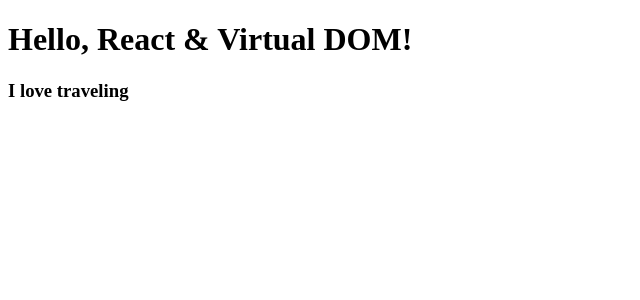
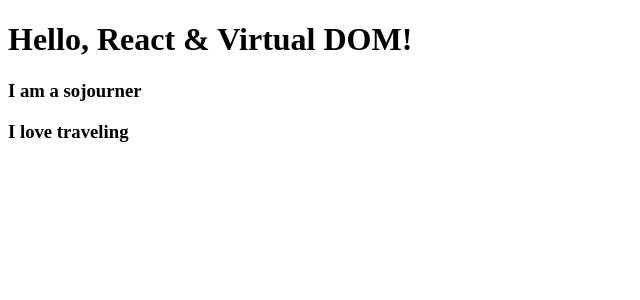
Before and after one commit to gyheo/sojourner_app, a React (Create React App) app: page / in a window 1280 px wide. Shown: the top 300 px of the page, without its empty margins (0-640 px from the left). Built offline with nearby package versions, Linux system fonts and the light colour scheme.

Commit message:
Practice making a component

```diff
--- a/src/App.js
+++ b/src/App.js
@@ -1,11 +1,13 @@
 import React from 'react';
 import Sojourner from './sojoruner';
+import Traveler from './traveler';
 
 function App() {
   return (
     <div>
       <h1>Hello, React & Virtual DOM!</h1>
       <Sojourner/>
+      <Traveler/>
     </div>
   );
 }
--- a/src/sojoruner.js
+++ b/src/sojoruner.js
@@ -1,7 +1,7 @@
 import React from "react";
 
 function Sojourner(){
-    return <h3>I love traveling</h3>
+    return <h3>I am a sojourner</h3>
 }
 
 export default Sojourner;
--- /dev/null
+++ b/src/traveler.js
@@ -0,0 +1,7 @@
+import React from 'react';
+
+function Traveler() {
+    return <h3>I love traveling</h3>
+}
+
+export default Traveler;
```
